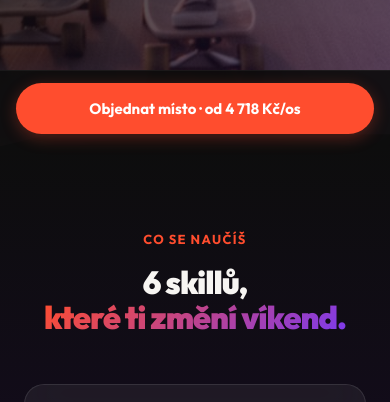
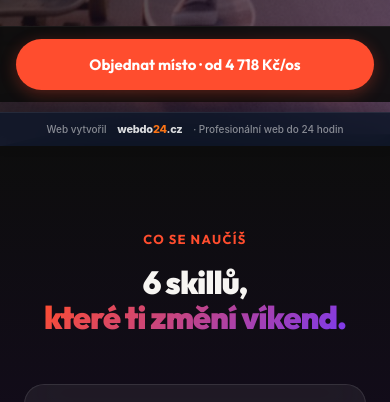
Before and after one commit to mirabeecko/sheskates, a plain HTML site: page index.html in a window 390 px wide. Shown: the part 698-1100 px from the top of the page. Drawn offline with Linux system fonts and the light colour scheme.

Commit message:
Add webdo24 footer badge to all pages, adjust mobile CTA position

```diff
--- a/css/styles.css
+++ b/css/styles.css
@@ -1147,7 +1147,7 @@ button { font-family: inherit; cursor: pointer; border: none; background: none;
 .sticky-mobile-cta {
   display: none;
   position: fixed;
-  bottom: 0;
+  bottom: 44px;
   left: 0;
   right: 0;
   z-index: 999;
@@ -1159,5 +1159,5 @@ button { font-family: inherit; cursor: pointer; border: none; background: none;
 
 @media (max-width: 767px) {
   .sticky-mobile-cta { display: block; }
-  body { padding-bottom: 4rem; }
+  body { padding-bottom: 7.5rem; }
 }
--- a/index.html
+++ b/index.html
@@ -435,6 +435,49 @@ height="0" width="0" style="display:none;visibility:hidden"></iframe></noscript>
     <a href="checkout.html" class="btn-primary btn-full">Objednat místo · od 4 718 Kč/os</a>
   </div>
 
+  <!-- webdo24 footer badge -->
+  <style>
+  #wd24-bar {
+    position: fixed;
+    bottom: 0;
+    left: 0;
+    right: 0;
+    z-index: 99999;
+    display: flex;
+    align-items: center;
+    justify-content: center;
+    gap: 8px;
+    background: rgba(15,23,42,.88);
+    backdrop-filter: blur(12px);
+    -webkit-backdrop-filter: blur(12px);
+    border-top: 1px solid rgba(255,255,255,.08);
+    padding: 10px 20px;
+    font-family: -apple-system, 'Inter', sans-serif;
+    font-size: 11px;
+    font-weight: 500;
+    color: rgba(255,255,255,.5);
+    box-shadow: 0 -4px 16px rgba(0,0,0,.2);
+  }
+  #wd24-bar a {
+    color: rgba(255,255,255,.85);
+    text-decoration: none;
+    font-weight: 800;
+    letter-spacing: -.02em;
+    font-size: 13px;
+  }
+  #wd24-bar a span { color: #f97316; }
+  #wd24-bar a:hover { color: #fff; }
+  @media (max-width: 767px) {
+    #wd24-bar { padding: 8px 12px; font-size: 10px; }
+    #wd24-bar a { font-size: 11px; }
+  }
+  </style>
+  <div id="wd24-bar">
+    Web&nbsp;vytvořil&nbsp;
+    <a href="https://webdo24.cz" target="_blank">webdo<span>24</span>.cz</a>
+    &nbsp;·&nbsp;Profesionální web do 24&nbsp;hodin
+  </div>
+
   <script src="js/main.js"></script>
 </body>
 </html>
```
Also changed, not shown: checkout.html (+43 -0 lines), thankyou.html (+43 -0 lines).
